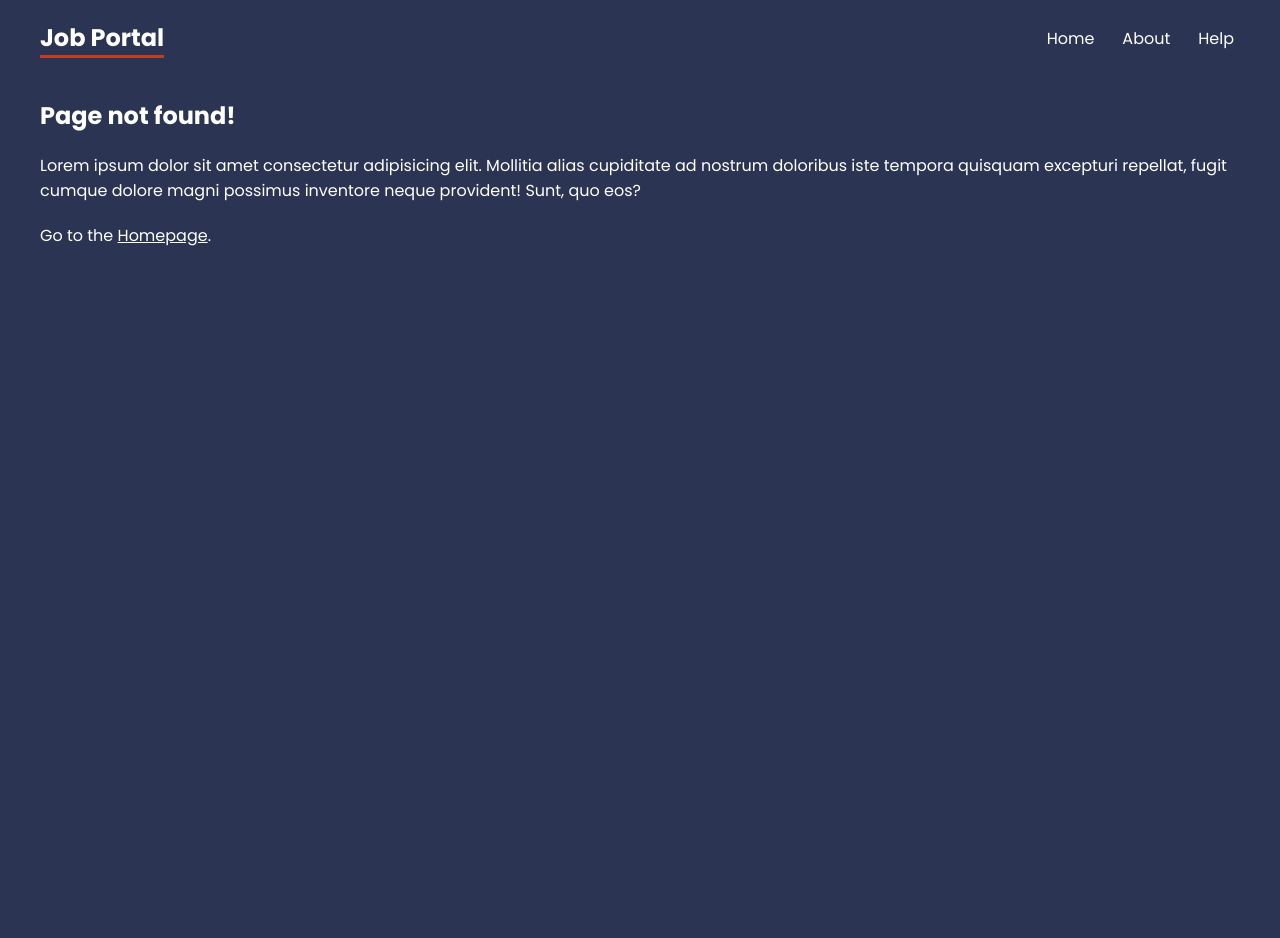
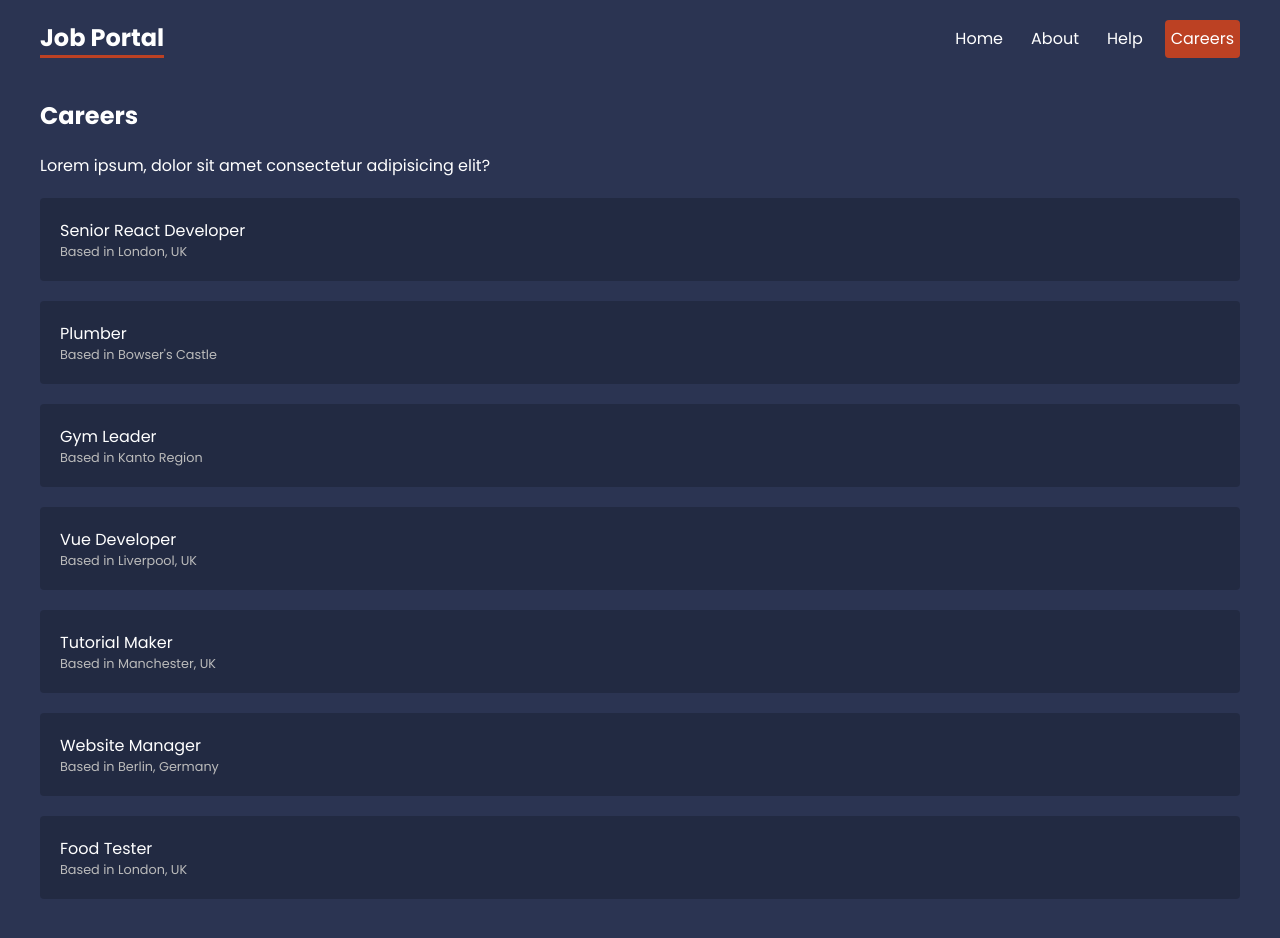
Before and after one commit to TasinTausif/jobs-router, a React app: page /careers in a window 1280 px wide. Shown: the top 938 px of the page. Before the commit the page ends 800 px from the top, so only its background shows below. Built offline with nearby package versions, Linux system fonts and the light colour scheme; data requests are answered from the project's data file; the HTML template or start-up script is replaced by a standard one.

Commit message:
Loader Done

```diff
--- a/package.json
+++ b/package.json
@@ -10,6 +10,7 @@
     "preview": "vite preview"
   },
   "dependencies": {
+    "json-server": "^1.0.0-beta.3",
     "react": "^19.2.0",
     "react-dom": "^19.2.0",
     "react-router-dom": "6.4"
--- a/src/App.jsx
+++ b/src/App.jsx
@@ -14,10 +14,13 @@ import About from "./pages/About.jsx"
 import Faq from './pages/help/Faq.jsx';
 import Contact from './pages/help/Contact.jsx';
 import NotFound from './pages/NotFound.jsx'
+import Careers, {careerLoader} from './pages/careers/Careers.jsx'
+import CareeerDetails, { careerDetailsLoader } from './pages/careers/CareeerDetails.jsx';
 
 // Layouts
 import RootLayout from './layouts/RootLayout.jsx';
-import HelpLayout from './layouts/HelpLayout.jsx'
+import HelpLayout from './layouts/HelpLayout.jsx';
+import CareersLayout from './layouts/CareersLayout.jsx';
 
 const route = createBrowserRouter(
   createRoutesFromElements(
@@ -28,6 +31,18 @@ const route = createBrowserRouter(
       <Route path='help' element={<HelpLayout />}>
         <Route path='faq' element={<Faq/>}/>
         <Route path='contact' element={<Contact/>}/>
+      </Route>
+      <Route path='careers' element={<CareersLayout/>}>
+        <Route
+          index
+          element={<Careers/>}
+          loader={careerLoader}// Passing the loader function
+          />
+          <Route
+            path=':id'//Here, using a colon before the param will convert the path into a variable
+            element={<CareeerDetails />}
+            loader={careerDetailsLoader}
+          />
       </Route>
 
       {/* The Route below will take to the page that does not match with the route above */}
--- a/src/index.css
+++ b/src/index.css
@@ -101,9 +101,31 @@ form label span {
 }
 
 /* careers list */
-
+.careers > a {
+  display: block;
+  background: rgba(0,0,0,0.2);
+  padding: 20px;
+  border-radius: 4px;
+  margin: 20px 0;
+  text-decoration: none;
+}
+.careers > a:hover p {
+  color: var(--primary);
+}
+.careers p {
+  margin: 0;
+}
+.careers > a p:last-child {
+ font-size: 0.8em;
+ color: #bbb;
+}
 
 /* careers details */
-
+.career-details {
+  background: rgba(0,0,0,0.2);
+  padding: 20px;
+  border-radius: 4px;
+  margin: 20px 0;
+}
 
 /* breadcrumbs */
--- /dev/null
+++ b/src/layouts/CareersLayout.jsx
@@ -0,0 +1,12 @@
+import { Outlet } from "react-router-dom"
+
+export default function CareersLayout() {
+  return (
+    <div className="careers-layout">
+      <h2>Careers</h2>
+      <p>Lorem ipsum, dolor sit amet consectetur adipisicing elit?</p>
+
+      <Outlet />
+    </div>
+  )
+}
--- a/src/layouts/RootLayout.jsx
+++ b/src/layouts/RootLayout.jsx
@@ -9,6 +9,7 @@ export default function RootLayout() {
                     <NavLink to='/'>Home</NavLink>
                     <NavLink to='about'>About</NavLink>
                     <NavLink to='help'>Help</NavLink>
+                    <NavLink to='careers'>Careers</NavLink>
                 </nav>
             </header>
             <main>
--- /dev/null
+++ b/src/pages/careers/CareeerDetails.jsx
@@ -0,0 +1,27 @@
+import { useLoaderData, useParams } from "react-router-dom"
+
+export default function CareeerDetails() {
+  //With the following react router hook, all the parameters of the address path can be accessed and destructured as per the name used in the Route
+  //   const {id} = useParams();
+
+  const career = useLoaderData()
+
+  return (
+    <div className="career-details">
+        <h2>Career Details for {career.title}</h2>
+        <p>Starting from {career.salary}</p>
+        <p>Location: {career.location}</p>
+        <div className="details">
+            <p>Lorem ipsum dolor sit amet consectetur adipisicing elit. Facere quam eius, voluptatibus obcaecati perferendis soluta repudiandae optio qui est debitis ea harum odio praesentium enim explicabo omnis exercitationem! Consequuntur obcaecati nesciunt libero dicta, ratione consequatur est similique, cum eveniet voluptatem nemo ad maiores necessitatibus, pariatur cupiditate assumenda eum vero inventore.</p>
+        </div>
+    </div>
+  )
+}
+
+// Here react-router element params will take out all the parameters(all the values starting with a :, ex:id) available in the address.
+export const careerDetailsLoader = async({params}) => {
+    const {id} = params//Destructuring the params as given in the path
+    const res = await fetch('http://localhost:4000/careers/' + id)
+
+    return res.json()
+}
--- /dev/null
+++ b/src/pages/careers/Careers.jsx
@@ -0,0 +1,27 @@
+import { Link, useLoaderData } from "react-router-dom"
+
+export default function Careers() {
+  // UseLoaderData is a react-router hook that takes loader as prop and resolves the json data found from the response to an usable data
+  const careers = useLoaderData().map(career => (//Here, parenthesis is used instead of curly braces because, it is returning jsx
+    <Link
+      to={career.id.toString()}//Rest of the address will be inserted from before and here only the param is passed
+      key={career.id}>
+        <p>{career.title}</p>
+        <p>Based in {career.location}</p>
+    </Link>
+  ))
+
+  return (
+    <div className='careers'>
+        {careers}
+    </div>
+  )
+}
+
+
+// Loader Function
+export const careerLoader = async () => {
+  const res = await fetch('http://localhost:4000/careers')
+
+  return res.json();
+}
```
Also changed, not shown: 1 other file (tests, documents, lock files or other folders).
